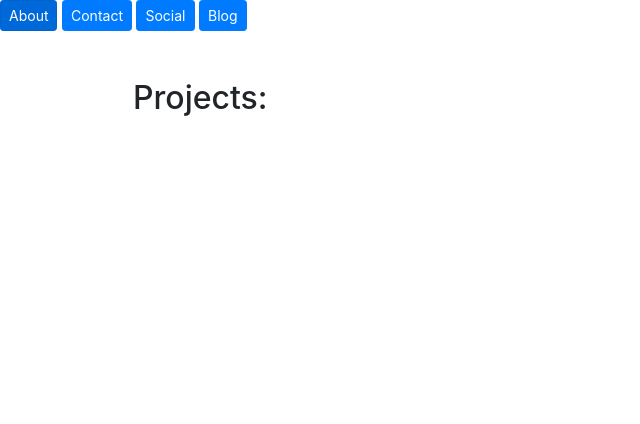
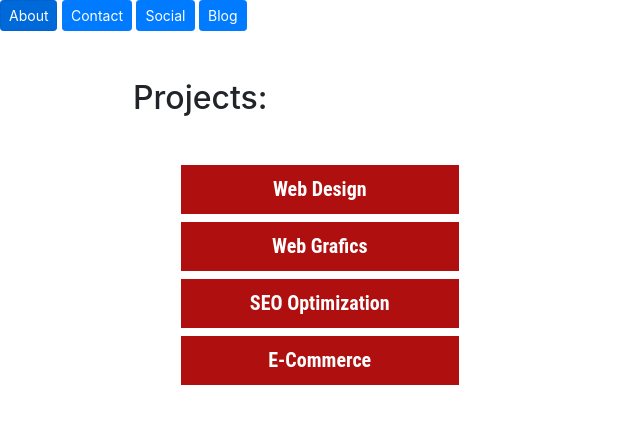
Before and after one commit to cc1git/Portfolio, a plain HTML site: page projects.html in a window 1280 px wide. Shown: the whole page, without its empty margins (0-640 px from the left). Drawn offline with nearby package versions, Linux system fonts and the light colour scheme.

Commit message:
projects added a class  web links

```diff
--- a/projects.html
+++ b/projects.html
@@ -24,11 +24,11 @@
             <div class=" col-md-12 mt-5 ml-5">
                 <h2>Projects:</h2>
                 <a href="webdesign.html">
-                 <div id="Web-design" class="p-3 mb-2  text-white text-center mt-5 w-25 ml-5">Web Design</div>
+                 <div id="Web-design" class="web-links p-3 mb-2  text-white text-center mt-5  ml-5">Web Design</div>
                 </a>
-                <div id="Web-design" class="p-3 mb-2  text-white text-center  w-25 ml-5">Web Grafics</div>
-                <div id="Web-design" class="p-3 mb-2  text-white text-center  w-25 ml-5">SEO Optimization</div>
-                <div id="Web-design" class="p-3 mb-2  text-white text-center  w-25 ml-5">E-Commerce</div>
+                <div id="Web-design" class="web-links p-3 mb-2  text-white text-center   ml-5">Web Grafics</div>
+                <div id="Web-design" class="web-links p-3 mb-2  text-white text-center   ml-5">SEO Optimization</div>
+                <div id="Web-design" class="web-links p-3 mb-2  text-white text-center  ml-5">E-Commerce</div>
 
 
 
```
